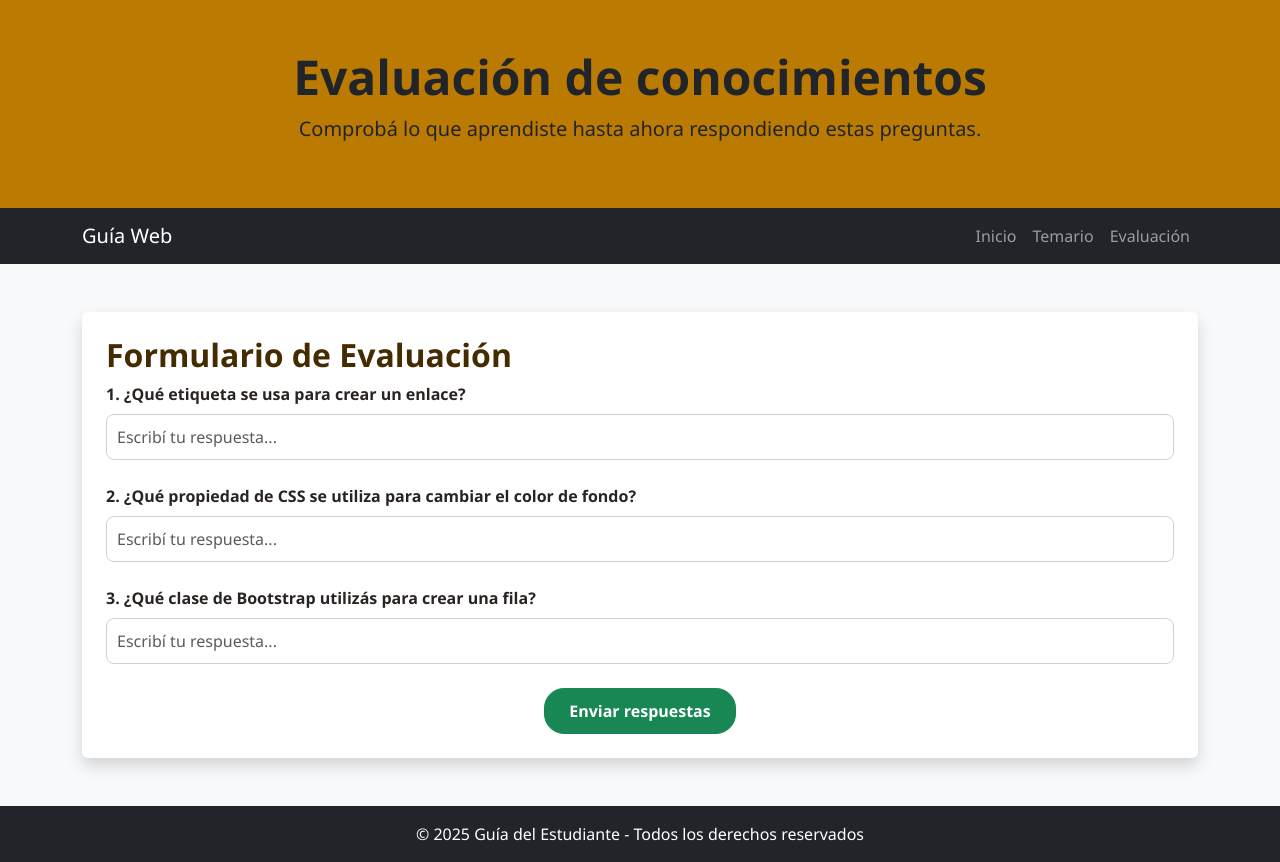
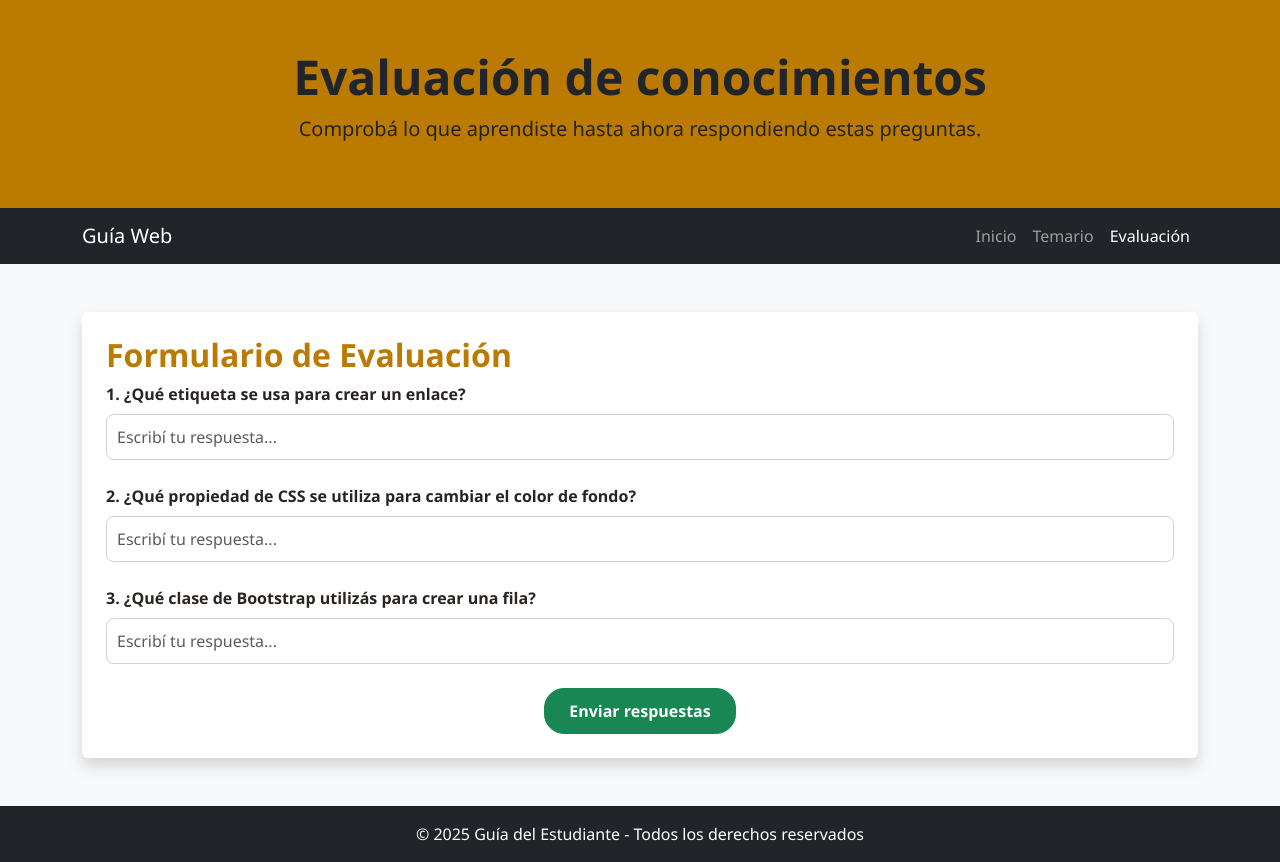
Before and after one commit to Facuccr/primer-parcial-Cristaldo-Facundo, a plain HTML site: page evaluacion.html in a window 1280 px wide. Drawn offline with nearby package versions, Linux system fonts and the light colour scheme.

Commit message:
ultimo commit añadiendo comentarios descriptivos a los .html y cambio de colores minimos en .css

```diff
--- a/assets/css/evaluacion.css
+++ b/assets/css/evaluacion.css
@@ -6,7 +6,7 @@ body {
 
 /* ==== Navbar ==== */
 .navbar-nav .nav-link:hover {
-  color: #ffc75f;
+  color: #bb7a02;
 }
 
 /* ==== Header ==== */
@@ -26,7 +26,7 @@ article {
 /* ==== Títulos y subtítulos ==== */
 article h2,
 article h3 {
-  color: #442c00;
+  color: #bb7a02;
   font-weight: bold;
 }
 
--- a/assets/css/index.css
+++ b/assets/css/index.css
@@ -1,12 +1,12 @@
 /* ==== Estilo general ==== */
 body {
   font-family: "Segoe UI", sans-serif;
-  background-color: #faf8f8;
+  background-color: #faf9fa;
 }
 
 /* ==== Navbar ==== */
 .navbar-nav .nav-link:hover {
-  color: #00245a;
+  color: #024bb8;
 }
 
 /* ==== Header ==== */
@@ -25,7 +25,8 @@ article {
 
 /* ==== Títulos y subtítulos ==== */
 article h2,
-article h3 {
+article h3,
+section h3 {
   color: #3181f8;
   font-weight: bold;
 }
--- a/assets/css/temario.css
+++ b/assets/css/temario.css
@@ -6,7 +6,7 @@ body {
 
 /* ==== Navbar ==== */
 .navbar-nav .nav-link:hover {
-  color: #a600e7;
+  color: #7400a1
 }
 
 /* ==== Header ==== */
--- a/evaluacion.html
+++ b/evaluacion.html
@@ -8,12 +8,14 @@
   <link href="assets/css/evaluacion.css" rel="stylesheet" />
 </head>
 <body>
+  <!-- encabezado de la pagina -->
   <header class="text-dark text-center py-5">
     <div class="contenedor">
       <h1 class="display-5">Evaluación de conocimientos</h1>
       <p class="lead">Comprobá lo que aprendiste hasta ahora respondiendo estas preguntas.</p>
     </div>
   </header>
+  <!-- barra de navegacion -->
   <nav class="navbar navbar-expand-lg navbar-dark bg-dark">
     <div class="container">
       <a class="navbar-brand" href="#">Guía Web</a>
@@ -24,15 +26,13 @@
         <ul class="navbar-nav ms-auto">
           <li class="nav-item"><a class="nav-link" href="index.html">Inicio</a></li>
           <li class="nav-item"><a class="nav-link" href="temario.html">Temario</a></li>
-          <li class="nav-item"><a class="nav-link" active" href="evaluacion.html">Evaluación</a></li>
+          <li class="nav-item"><a class="nav-link active" href="evaluacion.html">Evaluación</a></li>
         </ul>
       </div>
     </div>
   </nav>
 
-
-
-
+  <!-- tema principal de la pagina definida por <main> -->
   <main class="container my-5">
     <article class="bg-white shadow rounded p-4">
       <h2>Formulario de Evaluación</h2>
@@ -56,11 +56,10 @@
     </article>
   </main>
 
-
+  <!-- Pie de pagina -->
   <footer class="bg-dark text-center py-3 mt-auto">
     <p class="mb-0">&copy; 2025 Guía del Estudiante - Todos los derechos reservados</p>
   </footer>
-
   <script src="https://cdn.jsdelivr.net/npm/bootstrap@5.3.6/dist/js/bootstrap.bundle.min.js" integrity="sha384-j1CDi7MgGQ12Z7Qab0qlWQ/Qqz24Gc6BM0thvEMVjHnfYGF0rmFCozFSxQBxwHKO" crossorigin="anonymous"></script>
 
 </body>
```
Also changed, not shown: index.html (+5 -3 lines), temario.html (+6 -5 lines).
